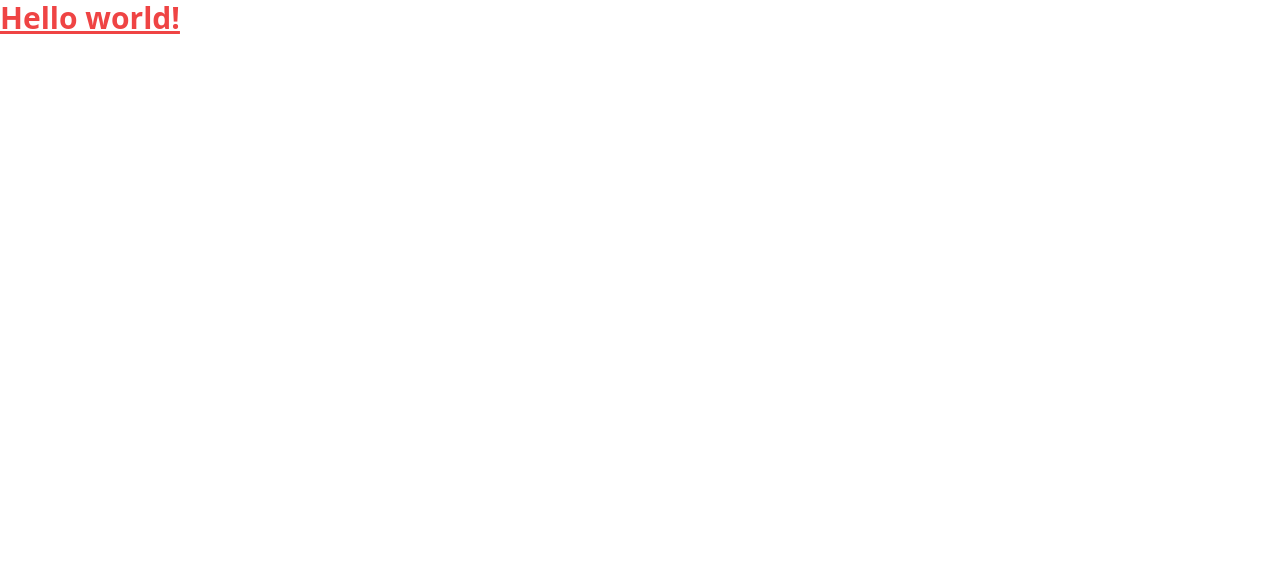
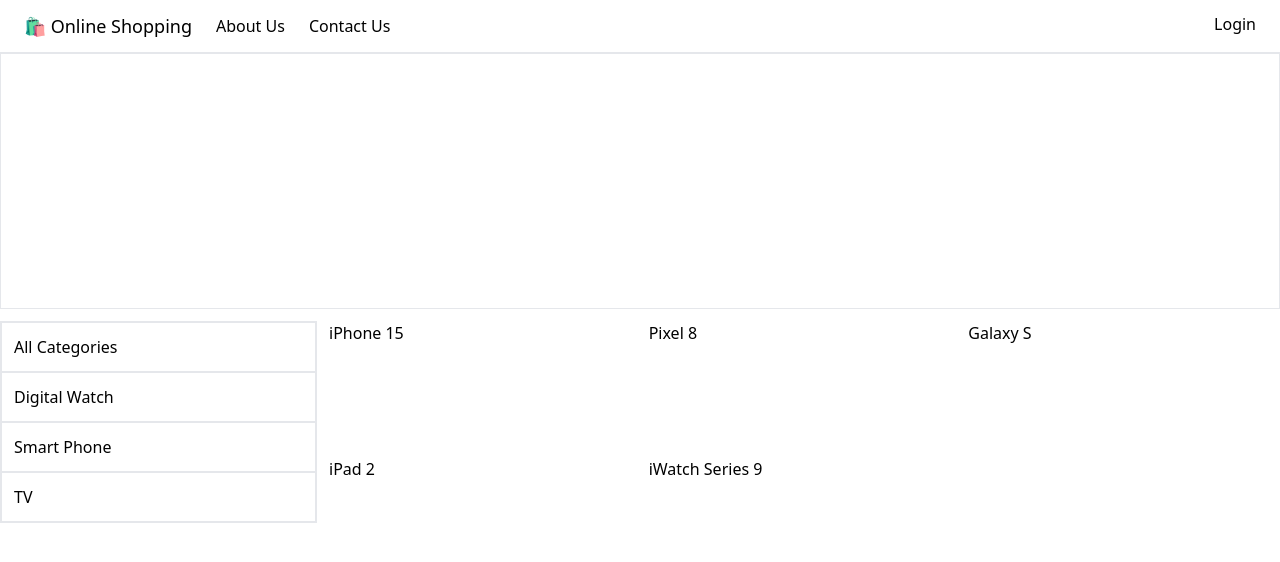
Before and after one commit to Aun-Raza/ecommerce, a React (Create React App) app in the folder ecommerce-frontend/: page / in a window 1280 px wide. Shown: the top 562 px of the page. Built offline with nearby package versions, Linux system fonts and the light colour scheme.

Commit message:
create basic template and layout for homepage

```diff
--- a/ecommerce-frontend/src/App.tsx
+++ b/ecommerce-frontend/src/App.tsx
@@ -1,11 +1,32 @@
 import './App.css';
+import Header from './components/layouts/Header';
+import Navbar from './components/layouts/Navbar';
 
 function App() {
+  const categories = ['All Categories', 'Digital Watch', 'Smart Phone', 'TV'];
+  const products = [
+    'iPhone 15',
+    'Pixel 8',
+    'Galaxy S',
+    'iPad 2',
+    'iWatch Series 9',
+  ];
   return (
-    <div className='container mx-auto'>
-      <h1 className='text-3xl text-red-500 font-bold underline'>
-        Hello world!
-      </h1>
+    <div>
+      <Navbar />
+      <Header />
+      <main className='container mx-auto flex gap-3 mt-3'>
+        <aside className='w-1/4 h-fit border'>
+          {categories.map((category) => (
+            <div className='p-3 border'>{category}</div>
+          ))}
+        </aside>
+        <ul className='w-3/4 grid grid-cols-3 gap-2'>
+          {products.map((product) => (
+            <li className='h-32'>{product}</li>
+          ))}
+        </ul>
+      </main>
     </div>
   );
 }
--- /dev/null
+++ b/ecommerce-frontend/src/components/layouts/Header.tsx
@@ -0,0 +1,5 @@
+const Header = () => {
+  return <header className='h-64 border'></header>;
+};
+
+export default Header;
--- /dev/null
+++ b/ecommerce-frontend/src/components/layouts/Navbar.tsx
@@ -0,0 +1,16 @@
+const Navbar = () => {
+  return (
+    <nav className='flex justify-between py-3 px-6 border-b'>
+      <ul className='flex items-center gap-6'>
+        <li className='text-lg'>🛍️ Online Shopping</li>
+        <li>About Us</li>
+        <li>Contact Us</li>
+      </ul>
+      <ul>
+        <li>Login</li>
+      </ul>
+    </nav>
+  );
+};
+
+export default Navbar;
```
